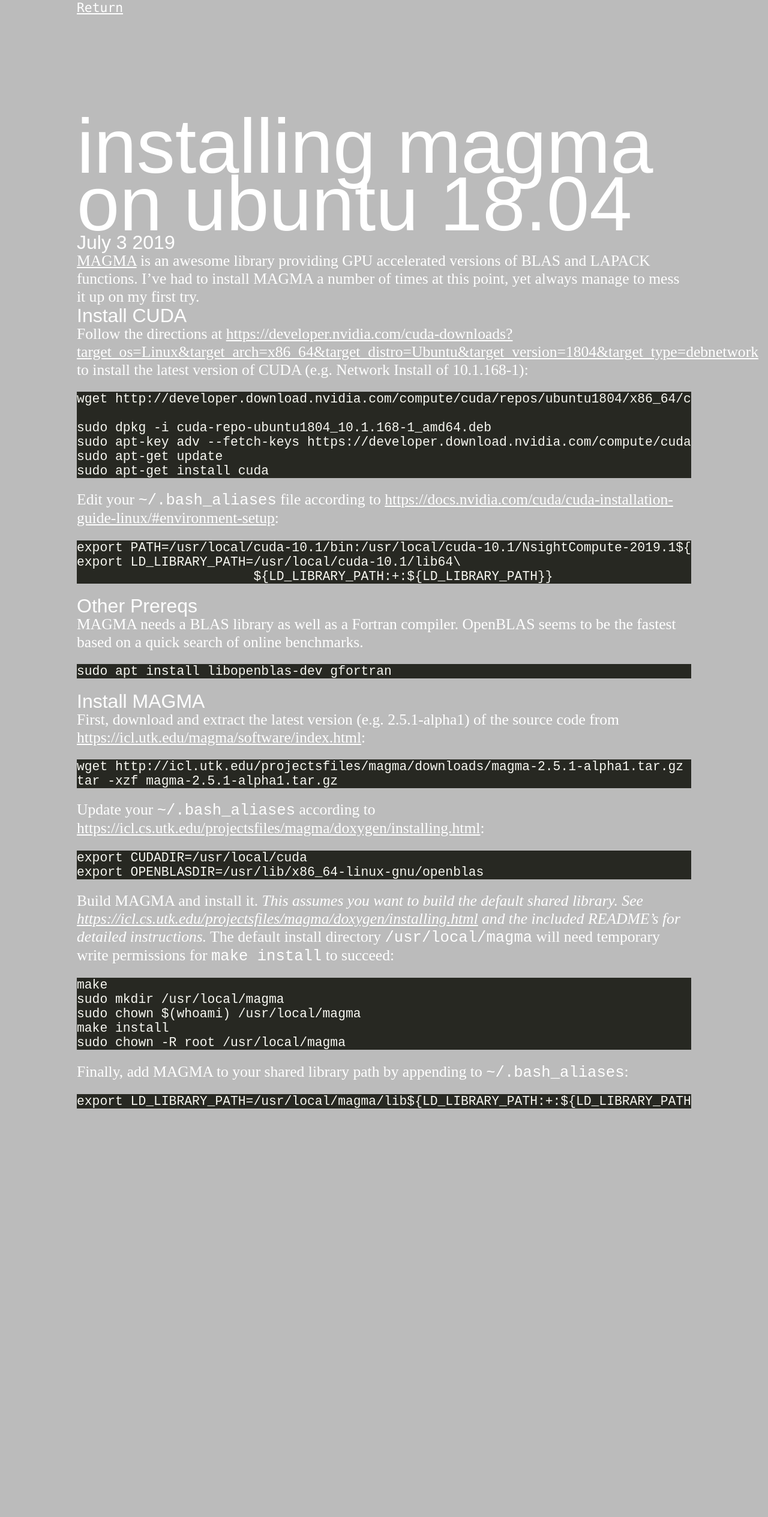
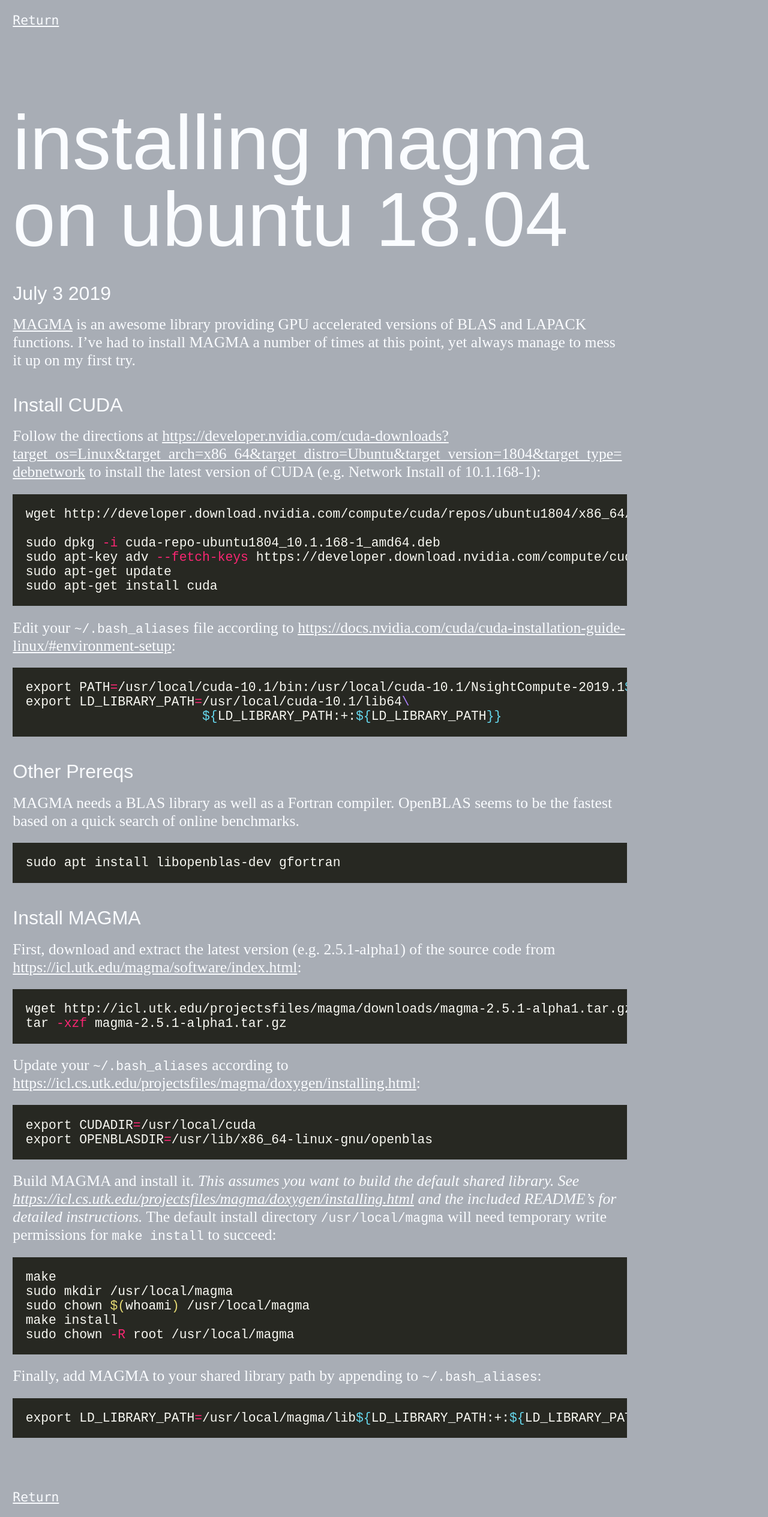
Before and after one commit to pens/rgb.sh, a Jekyll site: the page built from _posts/2019-07-03-magma.md, in a window 1280 px wide. Shown: the whole page at 60% size. Built offline with Jekyll 4.4.1, drawn with Linux system fonts in a browser that asks for light colours; some web fonts are replaced; before the commit the page ends 1869 px from its top, so only the background shows below that.

Commit message:
Considering this done

````diff
--- a/_layouts/post.html
+++ b/_layouts/post.html
@@ -18,11 +18,14 @@
 </head>
 <body>
 
-<a href="/">Return</a>
+<a href="/blog">Return</a>
+
 <h1>{{ page.title }}</h1>
 <h2>{{ page.date | date: '%B %e %Y' }}</h2>
 
 {{ content }}
 
+<nav><a href="/blog">Return</a></nav>
+
 </body>
 </html>
--- a/_posts/2019-07-03-magma.md
+++ b/_posts/2019-07-03-magma.md
@@ -8,7 +8,7 @@
 
 ## Install CUDA
 Follow the directions at <https://developer.nvidia.com/cuda-downloads?target_os=Linux&target_arch=x86_64&target_distro=Ubuntu&target_version=1804&target_type=debnetwork> to install the latest version of CUDA (e.g. Network Install of 10.1.168-1):
-```
+```bash
 wget http://developer.download.nvidia.com/compute/cuda/repos/ubuntu1804/x86_64/cuda-repo-ubuntu1804_10.1.168-1_amd64.deb
 
 sudo dpkg -i cuda-repo-ubuntu1804_10.1.168-1_amd64.deb
@@ -18,7 +18,7 @@
 ```
 
 Edit your `~/.bash_aliases` file according to <https://docs.nvidia.com/cuda/cuda-installation-guide-linux/#environment-setup>:
-```
+```bash
 export PATH=/usr/local/cuda-10.1/bin:/usr/local/cuda-10.1/NsightCompute-2019.1${PATH:+:${PATH}}
 export LD_LIBRARY_PATH=/usr/local/cuda-10.1/lib64\
                        ${LD_LIBRARY_PATH:+:${LD_LIBRARY_PATH}}
@@ -27,20 +27,20 @@
 ## Other Prereqs
 MAGMA needs a BLAS library as well as a Fortran compiler.
 OpenBLAS seems to be the fastest based on a quick search of online benchmarks.
-```
+```bash
 sudo apt install libopenblas-dev gfortran
 ```
 
 ## Install MAGMA
 
 First, download and extract the latest version (e.g. 2.5.1-alpha1) of the source code from <https://icl.utk.edu/magma/software/index.html>:
-```
+```bash
 wget http://icl.utk.edu/projectsfiles/magma/downloads/magma-2.5.1-alpha1.tar.gz
 tar -xzf magma-2.5.1-alpha1.tar.gz
 ```
 
 Update your `~/.bash_aliases` according to <https://icl.cs.utk.edu/projectsfiles/magma/doxygen/installing.html>:
-```
+```bash
 export CUDADIR=/usr/local/cuda
 export OPENBLASDIR=/usr/lib/x86_64-linux-gnu/openblas
 ```
@@ -48,7 +48,7 @@
 Build MAGMA and install it.
 *This assumes you want to build the default shared library. See <https://icl.cs.utk.edu/projectsfiles/magma/doxygen/installing.html> and the included README's for detailed instructions.*
 The default install directory `/usr/local/magma` will need temporary write permissions for `make install` to succeed:
-```
+```bash
 make
 sudo mkdir /usr/local/magma
 sudo chown $(whoami) /usr/local/magma
@@ -57,6 +57,6 @@
 ```
 
 Finally, add MAGMA to your shared library path by appending to `~/.bash_aliases`:
-```
+```bash
 export LD_LIBRARY_PATH=/usr/local/magma/lib${LD_LIBRARY_PATH:+:${LD_LIBRARY_PATH}}
 ```
--- a/about.html
+++ b/about.html
@@ -11,6 +11,9 @@
         I'm a computer programmer that likes triangles and pretty colors.
     </p>
     <p>
+        I like brutalist web design. I did this on purpose, if you would believe it.
+    </p>
+    <p>
         I grew up in the Portland area and went to the University of Washington to get a computer degree.
     </p>
     <p>
--- a/assets/blog.css
+++ b/assets/blog.css
@@ -1,19 +1,35 @@
 body {
-    margin: 0 auto;
     max-width: 1024px;
 }
 
 h1 {
-    margin: 8rem 0 0;
+    margin: 6rem 0 2rem;
+    line-height: 1;
+}
+h2 {
+    margin: 2rem 0 0;
+}
+
+a {
+    word-wrap: break-word;
+}
+
+p {
+    margin: 1rem 0;
+}
+
+p > code {
+    font-size: 1rem;
 }
 
 pre {
     overflow-x: scroll;
+    padding: 1rem;
 }
 
 img {
     display: block;
-    margin: 0 auto;
+    margin: 2rem auto .5rem;
     max-width: 640px;
     width: 100%;
 }
@@ -21,14 +37,13 @@
 img ~ em {
     display: block;
     font-size: .8em;
-    margin: 0 auto;
+    margin: .5rem auto 2rem;
     max-width: 640px;
     width: 100%;
 }
 
-/*https://github.com/jwarby/jekyll-pygments-themes/blob/master/monokai.css*/
-.highlight pre { color: #f8f8f2; background-color: #272822; }
-.highlight .hll { background-color: #272822; }
+.highlight .hll { background-color: #49483e }
+.highlight  { background: #272822; color: #f8f8f2 }
 .highlight .c { color: #75715e } /* Comment */
 .highlight .err { color: #960050; background-color: #1e0010 } /* Error */
 .highlight .k { color: #66d9ef } /* Keyword */
@@ -36,12 +51,19 @@
 .highlight .n { color: #f8f8f2 } /* Name */
 .highlight .o { color: #f92672 } /* Operator */
 .highlight .p { color: #f8f8f2 } /* Punctuation */
+.highlight .ch { color: #75715e } /* Comment.Hashbang */
 .highlight .cm { color: #75715e } /* Comment.Multiline */
 .highlight .cp { color: #75715e } /* Comment.Preproc */
+.highlight .cpf { color: #75715e } /* Comment.PreprocFile */
 .highlight .c1 { color: #75715e } /* Comment.Single */
 .highlight .cs { color: #75715e } /* Comment.Special */
+.highlight .gd { color: #f92672 } /* Generic.Deleted */
 .highlight .ge { font-style: italic } /* Generic.Emph */
+.highlight .gi { color: #a6e22e } /* Generic.Inserted */
+.highlight .go { color: #66d9ef } /* Generic.Output */
+.highlight .gp { color: #f92672; font-weight: bold } /* Generic.Prompt */
 .highlight .gs { font-weight: bold } /* Generic.Strong */
+.highlight .gu { color: #75715e } /* Generic.Subheading */
 .highlight .kc { color: #66d9ef } /* Keyword.Constant */
 .highlight .kd { color: #66d9ef } /* Keyword.Declaration */
 .highlight .kn { color: #f92672 } /* Keyword.Namespace */
@@ -67,12 +89,15 @@
 .highlight .nv { color: #f8f8f2 } /* Name.Variable */
 .highlight .ow { color: #f92672 } /* Operator.Word */
 .highlight .w { color: #f8f8f2 } /* Text.Whitespace */
+.highlight .mb { color: #ae81ff } /* Literal.Number.Bin */
 .highlight .mf { color: #ae81ff } /* Literal.Number.Float */
 .highlight .mh { color: #ae81ff } /* Literal.Number.Hex */
 .highlight .mi { color: #ae81ff } /* Literal.Number.Integer */
 .highlight .mo { color: #ae81ff } /* Literal.Number.Oct */
+.highlight .sa { color: #e6db74 } /* Literal.String.Affix */
 .highlight .sb { color: #e6db74 } /* Literal.String.Backtick */
 .highlight .sc { color: #e6db74 } /* Literal.String.Char */
+.highlight .dl { color: #e6db74 } /* Literal.String.Delimiter */
 .highlight .sd { color: #e6db74 } /* Literal.String.Doc */
 .highlight .s2 { color: #e6db74 } /* Literal.String.Double */
 .highlight .se { color: #ae81ff } /* Literal.String.Escape */
@@ -83,12 +108,9 @@
 .highlight .s1 { color: #e6db74 } /* Literal.String.Single */
 .highlight .ss { color: #e6db74 } /* Literal.String.Symbol */
 .highlight .bp { color: #f8f8f2 } /* Name.Builtin.Pseudo */
+.highlight .fm { color: #a6e22e } /* Name.Function.Magic */
 .highlight .vc { color: #f8f8f2 } /* Name.Variable.Class */
 .highlight .vg { color: #f8f8f2 } /* Name.Variable.Global */
 .highlight .vi { color: #f8f8f2 } /* Name.Variable.Instance */
+.highlight .vm { color: #f8f8f2 } /* Name.Variable.Magic */
 .highlight .il { color: #ae81ff } /* Literal.Number.Integer.Long */
-
-.highlight .gh { } /* Generic Heading & Diff Header */
-.highlight .gu { color: #75715e; } /* Generic.Subheading & Diff Unified/Comment? */
-.highlight .gd { color: #f92672; } /* Generic.Deleted & Diff Deleted */
-.highlight .gi { color: #a6e22e; } /* Generic.Inserted & Diff Inserted */
--- a/index.html
+++ b/index.html
@@ -6,6 +6,8 @@
 <head>
   <title>Seth Pendergrass</title>
   <link rel="stylesheet" href="/style.css" />
+  <script src="/assets/gl-matrix-min.js" type="text/javascript"></script>
+  <script src="/assets/index.js" type="text/javascript"></script>
   <meta name="viewport" content="width=device-width, initial-scale=1" />
   <meta charset="utf-8" />
 </head>
@@ -23,6 +25,6 @@
     </ul>
   </nav>
 
-  <canvas class="gl"></canvas>
+  <canvas id="gl"></canvas>
 </body>
 </html>
--- a/style.css
+++ b/style.css
@@ -2,16 +2,9 @@
     Copyright (c) 2017-20 Seth Pendergrass. See LICENSE.
 */
 
-/*
-TODO
-700px - experience title
-blog triangles
-exp. mask
-*/
-
 html {
-    background-color: #bbb;
-    color: #fff;
+    background-color: #a8adb5;
+    color: #fafcff;
     font-size: 16pt;
     font-family: "Monaco", monospace;
 }
@@ -23,7 +16,7 @@
     color: unset;
 }
 a:hover {
-    background-color: #fff;
+    background-color: #fafcff;
     color: #000;
 }
 
@@ -54,7 +47,7 @@
     margin: 0;
 }
 h3 {
-    color: #ddd;
+    color: #d3d8e0;
     font-size: 1rem;
     font-weight: normal;
     margin: 0;
@@ -76,11 +69,10 @@
     text-align: right;
     margin: 0;
 }
-.gl {
-    background-color: white;
-    width: 250px;
-    height: 250px;
-    left: 25%;
+#gl {
+    width: 640px;
+    height: 360px;
+    left: 10%;
     bottom: 25%;
     position: absolute;
 }
@@ -167,7 +159,7 @@
     display: inline-block;
 }
 .pimg a:hover {
-    background-color: #fff;
+    background-color: #fafcff;
 }
 .pimg > div:first-of-type {
     top: 1rem;
@@ -213,7 +205,7 @@
     width: fit-content;
 }
 .post:hover > * {
-    background-color: #fff;
+    background-color: #fafcff;
     color: #000;
 }
 
@@ -231,6 +223,10 @@
     #title {
         font-size: 6rem;
     }
+    #gl {
+        width: 320px;
+        height: 180px;
+    }
 
     .pimg > div:first-of-type {
         top: 0;
````
Also changed, not shown: assets/index.js (+12 -9 lines), 8 other files.
